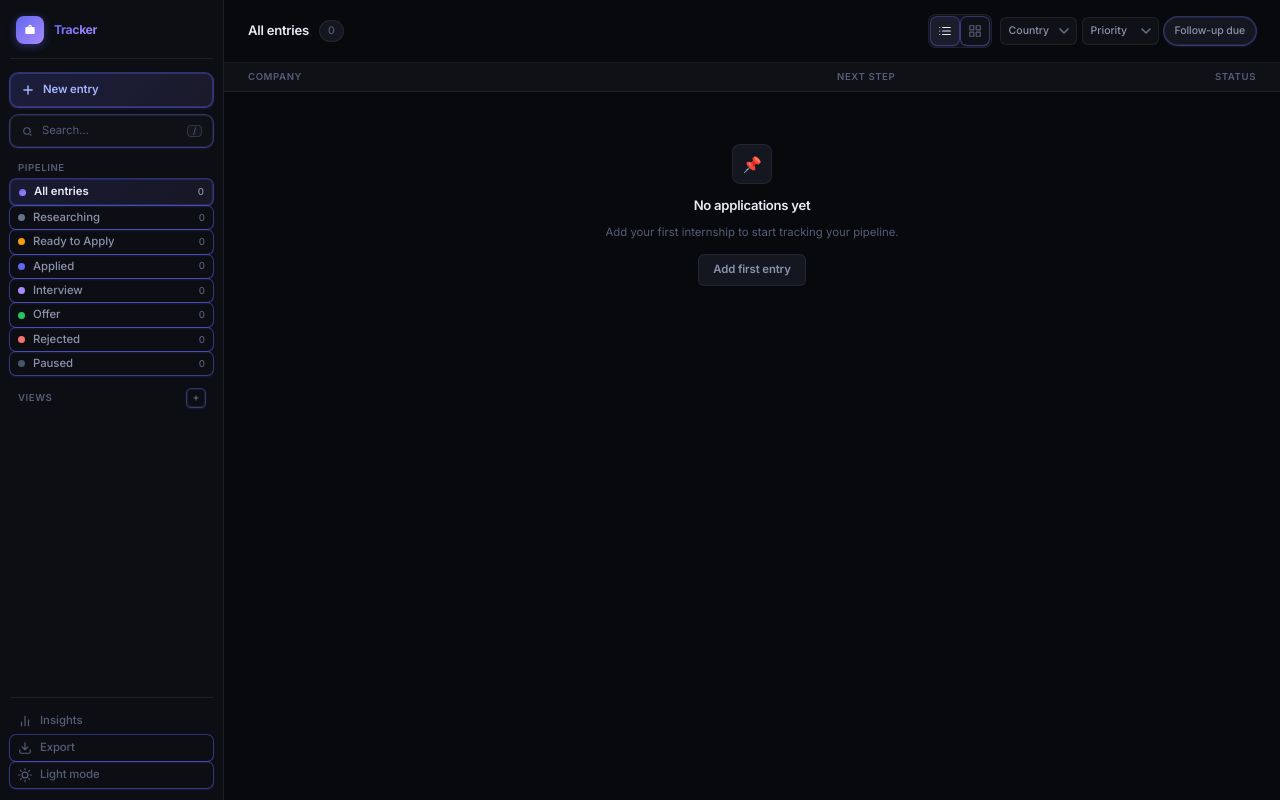
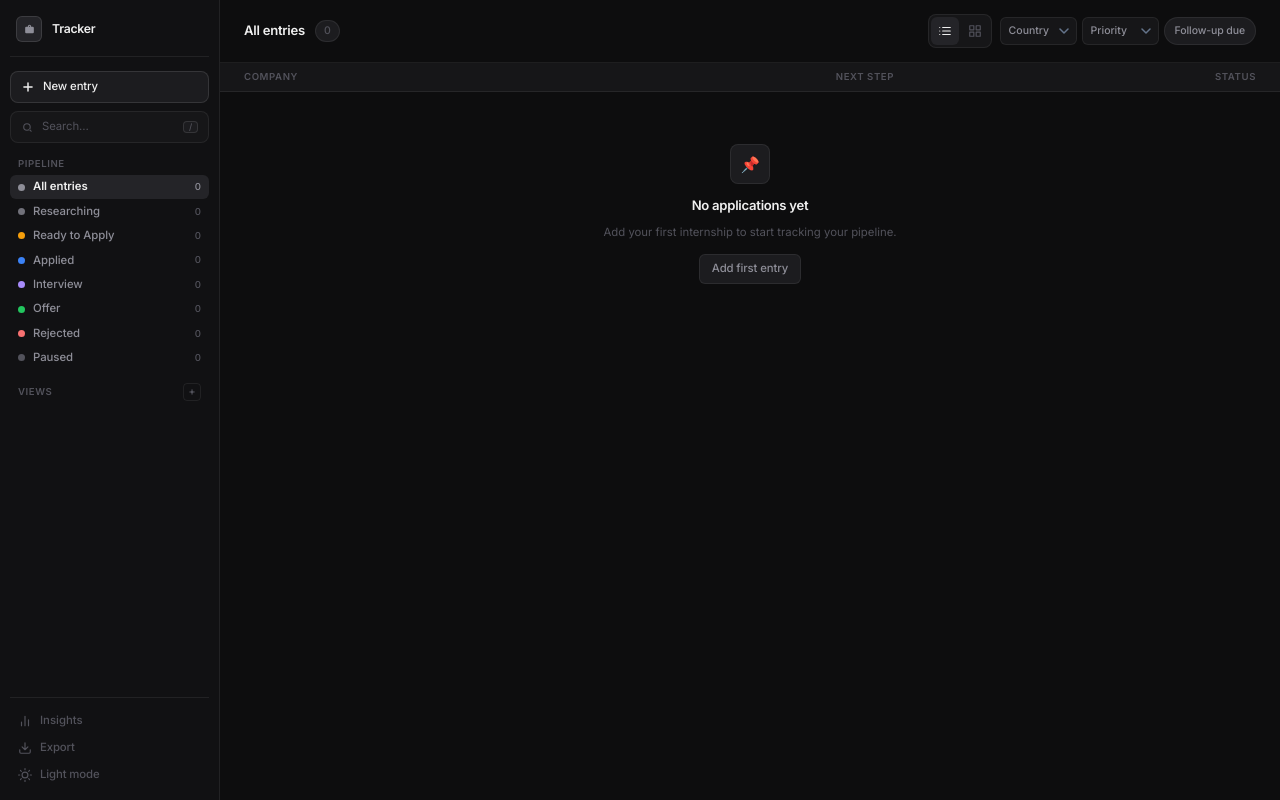
Before and after one commit to emreeilhan/intwus, a website: page public/index.html in a window 1280 px wide. Drawn offline with Linux system fonts and the light colour scheme; no server answers.

Commit message:
Strip overdone effects — clean flat UI inspired by OpenAI/Claude
- Removed all gradient fills from buttons, brand, nav active states
- Brand icon: simple bordered box, plain text (no clip gradient)
- Primary button: flat white fill on dark bg, no shadows/glows
- Sidebar add button: neutral flat ghost style
- Active nav: simple surface-3 tint, no gradient border
- Focus rings: single clean accent-blue-soft glow, no double ring
- Filter chip active: simple surface tint
- Overlays/drawer: line-strong border, no color tint
- Palette shift: near-black #0d0d0e bg (OpenAI), warm off-white light mode (Claude)
- Charts: flat solid fills, no gradients

Co-Authored-By: Claude Sonnet 4.6 <noreply@anthropic.com>

```diff
--- a/public/css/base.css
+++ b/public/css/base.css
@@ -8,54 +8,48 @@
 :root {
   color-scheme: dark;
 
-  /* Surfaces */
-  --bg:        #08090d;
-  --sidebar-bg:#0c0e14;
-  --surface:   #0f1117;
-  --surface-2: #141720;
-  --surface-3: #1a1e2a;
-  --surface-4: #202435;
+  /* Surfaces — near-black, OpenAI-style */
+  --bg:        #0d0d0e;
+  --sidebar-bg:#111113;
+  --surface:   #161618;
+  --surface-2: #1c1c1f;
+  --surface-3: #242428;
+  --surface-4: #2c2c31;
 
   /* Text */
-  --ink:       #e8eaf2;
-  --ink-2:     #8b92ab;
-  --muted:     #555d77;
+  --ink:   #efefef;
+  --ink-2: #8e8e98;
+  --muted: #52525b;
 
   /* Borders */
   --line:        rgba(255,255,255,0.07);
-  --line-strong: rgba(255,255,255,0.13);
-  --line-subtle: rgba(255,255,255,0.035);
+  --line-strong: rgba(255,255,255,0.11);
+  --line-subtle: rgba(255,255,255,0.03);
 
-  /* Accent — indigo/violet */
-  --accent:           #e8eaf2;
-  --accent-soft:      rgba(232,234,242,0.06);
-  --accent-blue:      #6366f1;
-  --accent-blue-soft: rgba(99,102,241,0.14);
-  --accent-blue-glow: rgba(99,102,241,0.25);
-
-  /* Brand gradient */
-  --brand-gradient: linear-gradient(135deg, #6366f1 0%, #a78bfa 100%);
-  --brand-gradient-soft: linear-gradient(135deg, rgba(99,102,241,0.18) 0%, rgba(167,139,250,0.10) 100%);
+  /* Accent — clean, flat, no gradients */
+  --accent:           #efefef;
+  --accent-soft:      rgba(239,239,239,0.05);
+  --accent-blue:      #0a84ff;
+  --accent-blue-soft: rgba(10,132,255,0.1);
 
   /* Status */
-  --status-researching: #64748b;
+  --status-researching: #71717a;
   --status-ready:       #f59e0b;
-  --status-applied:     #6366f1;
+  --status-applied:     #3b82f6;
   --status-interview:   #a78bfa;
   --status-offer:       #22c55e;
   --status-rejected:    #f87171;
-  --status-paused:      #475569;
+  --status-paused:      #52525b;
 
   /* Priority */
   --pri-high:   #f87171;
   --pri-medium: #fbbf24;
-  --pri-low:    #6366f1;
+  --pri-low:    #3b82f6;
 
-  /* Shadows */
-  --shadow:      0 0 0 1px rgba(0,0,0,0.6), 0 8px 28px rgba(0,0,0,0.5);
-  --shadow-soft: 0 0 0 1px rgba(0,0,0,0.4), 0 4px 14px rgba(0,0,0,0.25);
-  --shadow-lg:   0 0 0 1px rgba(0,0,0,0.7), 0 24px 64px rgba(0,0,0,0.7), 0 0 0 1px rgba(99,102,241,0.06);
-  --shadow-accent: 0 0 16px rgba(99,102,241,0.2);
+  /* Shadows — clean depth, no color tints */
+  --shadow:      0 0 0 1px rgba(0,0,0,0.5), 0 4px 16px rgba(0,0,0,0.4);
+  --shadow-soft: 0 0 0 1px rgba(0,0,0,0.3), 0 2px 8px rgba(0,0,0,0.2);
+  --shadow-lg:   0 0 0 1px rgba(0,0,0,0.6), 0 16px 48px rgba(0,0,0,0.6);
 
   /* Radii */
   --radius-xs: 4px;
@@ -65,39 +59,35 @@
   --radius-xl: 16px;
 
   /* Sidebar */
-  --sidebar-w: 224px;
+  --sidebar-w: 220px;
 
   /* Motion */
-  --ease: 150ms cubic-bezier(0.16, 1, 0.3, 1);
-  --ease-fast: 80ms cubic-bezier(0.16, 1, 0.3, 1);
-  --ease-spring: 320ms cubic-bezier(0.34, 1.56, 0.64, 1);
+  --ease: 140ms cubic-bezier(0.16, 1, 0.3, 1);
+  --ease-fast: 80ms ease;
 }
 
-/* Light theme */
+/* Light theme — warm off-white, Claude-style */
 :root[data-theme="light"] {
   color-scheme: light;
-  --bg:        #f5f6fa;
-  --sidebar-bg:#eef0f6;
+  --bg:        #f7f7f8;
+  --sidebar-bg:#f0f0f2;
   --surface:   #ffffff;
-  --surface-2: #f1f2f8;
-  --surface-3: #e8eaf4;
-  --surface-4: #dfe2ef;
-  --ink:       #0f1020;
-  --ink-2:     #3a3f5c;
-  --muted:     #7178a0;
+  --surface-2: #f3f3f5;
+  --surface-3: #eaeaed;
+  --surface-4: #e0e0e4;
+  --ink:       #0c0c0d;
+  --ink-2:     #3f3f46;
+  --muted:     #71717a;
   --line:        rgba(0,0,0,0.07);
-  --line-strong: rgba(0,0,0,0.13);
+  --line-strong: rgba(0,0,0,0.11);
   --line-subtle: rgba(0,0,0,0.03);
-  --accent:           #0f1020;
-  --accent-soft:      rgba(15,16,32,0.06);
-  --accent-blue:      #5558e3;
-  --accent-blue-soft: rgba(85,88,227,0.1);
-  --accent-blue-glow: rgba(85,88,227,0.2);
-  --brand-gradient-soft: linear-gradient(135deg, rgba(85,88,227,0.12) 0%, rgba(139,92,246,0.07) 100%);
-  --shadow:      0 0 0 1px rgba(0,0,0,0.06), 0 4px 16px rgba(0,0,0,0.09);
-  --shadow-soft: 0 0 0 1px rgba(0,0,0,0.04), 0 2px 8px rgba(0,0,0,0.06);
-  --shadow-lg:   0 0 0 1px rgba(0,0,0,0.08), 0 12px 40px rgba(0,0,0,0.13);
-  --shadow-accent: 0 0 12px rgba(85,88,227,0.15);
+  --accent:      #0c0c0d;
+  --accent-soft: rgba(12,12,13,0.05);
+  --accent-blue: #0070f3;
+  --accent-blue-soft: rgba(0,112,243,0.08);
+  --shadow:      0 0 0 1px rgba(0,0,0,0.05), 0 4px 12px rgba(0,0,0,0.07);
+  --shadow-soft: 0 0 0 1px rgba(0,0,0,0.04), 0 2px 6px rgba(0,0,0,0.05);
+  --shadow-lg:   0 0 0 1px rgba(0,0,0,0.07), 0 12px 36px rgba(0,0,0,0.1);
 }
 
 
@@ -154,28 +144,23 @@ body {
 }
 
 .brand-icon {
-  width: 28px;
-  height: 28px;
-  border-radius: var(--radius-md);
-  background: var(--brand-gradient);
-  border: none;
+  width: 26px;
+  height: 26px;
+  border-radius: var(--radius-sm);
+  background: var(--surface-3);
+  border: 1px solid var(--line-strong);
   display: grid;
   place-items: center;
-  color: #fff;
+  color: var(--ink-2);
   flex-shrink: 0;
-  box-shadow: 0 2px 8px rgba(99,102,241,0.4);
 }
-.brand-icon svg { width: 14px; height: 14px; fill: currentColor; }
+.brand-icon svg { width: 13px; height: 13px; fill: currentColor; }
 
 .brand-name {
-  font-weight: 700;
+  font-weight: 600;
   font-size: 0.875rem;
-  letter-spacing: -0.03em;
+  letter-spacing: -0.02em;
   color: var(--ink);
-  background: var(--brand-gradient);
-  -webkit-background-clip: text;
-  -webkit-text-fill-color: transparent;
-  background-clip: text;
 }
 
 /* Primary add button */
@@ -184,31 +169,21 @@ body {
   align-items: center;
   gap: 8px;
   width: 100%;
-  padding: 8px 10px;
-  border: 1px solid rgba(99,102,241,0.3);
+  padding: 7px 10px;
+  border: 1px solid var(--line-strong);
   border-radius: var(--radius-md);
-  background: var(--brand-gradient-soft);
-  color: #a5b4fc;
-  font: 600 0.8125rem/1 'Inter', sans-serif;
+  background: var(--surface-2);
+  color: var(--ink);
+  font: 500 0.8125rem/1 'Inter', sans-serif;
   cursor: pointer;
   margin-bottom: 8px;
-  min-height: 34px;
-  transition: background var(--ease), border-color var(--ease), box-shadow var(--ease);
+  min-height: 32px;
+  transition: background var(--ease), border-color var(--ease);
 }
 .sidebar-add:hover {
-  background: linear-gradient(135deg, rgba(99,102,241,0.22) 0%, rgba(167,139,250,0.14) 100%);
-  border-color: rgba(99,102,241,0.5);
-  box-shadow: 0 0 0 3px var(--accent-blue-soft);
+  background: var(--surface-3);
+  border-color: var(--line-strong);
   transform: none;
-}
-:root[data-theme="light"] .sidebar-add {
-  background: var(--brand-gradient-soft);
-  color: #5558e3;
-  border-color: rgba(85,88,227,0.25);
-}
-:root[data-theme="light"] .sidebar-add:hover {
-  background: linear-gradient(135deg, rgba(85,88,227,0.15) 0%, rgba(139,92,246,0.08) 100%);
-  border-color: rgba(85,88,227,0.4);
 }
 
 /* Search trigger (looks like a muted input) */
@@ -303,14 +278,9 @@ body {
 }
 .sidebar-nav-item:hover { color: var(--ink); background: var(--surface-2); transform: none; box-shadow: none; }
 .sidebar-nav-item.active {
-  background: linear-gradient(135deg, rgba(99,102,241,0.14) 0%, rgba(167,139,250,0.08) 100%);
-  border: 1px solid rgba(99,102,241,0.2);
+  background: var(--surface-3);
   color: var(--ink);
   font-weight: 600;
-}
-:root[data-theme="light"] .sidebar-nav-item.active {
-  background: linear-gradient(135deg, rgba(85,88,227,0.1) 0%, rgba(139,92,246,0.06) 100%);
-  border-color: rgba(85,88,227,0.18);
 }
 
 .nav-dot {
@@ -319,7 +289,7 @@ body {
   border-radius: 50%;
   flex-shrink: 0;
 }
-.nav-dot.dot-all         { background: linear-gradient(135deg, #6366f1, #a78bfa); }
+.nav-dot.dot-all         { background: var(--ink-2); }
 .nav-dot.dot-researching { background: var(--status-researching); }
 .nav-dot.dot-ready       { background: var(--status-ready); }
 .nav-dot.dot-applied     { background: var(--status-applied); }
@@ -493,7 +463,7 @@ body {
   transition: all var(--ease);
 }
 .filter-chip:hover { border-color: var(--line-strong); color: var(--ink); transform: none; }
-.filter-chip.active { border-color: var(--accent-blue); background: var(--accent-blue-soft); color: #a5b4fc; box-shadow: 0 0 0 3px var(--accent-blue-soft); }
+.filter-chip.active { border-color: var(--line-strong); background: var(--surface-3); color: var(--ink); }
 
 /* Inline search */
 .inline-search {
@@ -776,42 +746,39 @@ button {
   display: inline-flex;
   align-items: center;
   gap: 6px;
-  border: 1px solid transparent;
+  border: 1px solid var(--line-strong);
   border-radius: var(--radius-sm);
-  padding: 7px 14px;
-  font: 600 0.8125rem/1 'Inter', sans-serif;
-  background: var(--brand-gradient);
-  color: #fff;
+  padding: 7px 12px;
+  font: 500 0.8125rem/1 'Inter', sans-serif;
+  background: var(--ink);
+  color: var(--bg);
   cursor: pointer;
-  min-height: 32px;
+  min-height: 30px;
   letter-spacing: -0.01em;
-  transition: opacity var(--ease), box-shadow var(--ease), transform var(--ease-fast);
+  transition: opacity var(--ease), transform var(--ease-fast);
   white-space: nowrap;
-  box-shadow: 0 1px 3px rgba(99,102,241,0.3), 0 0 0 1px rgba(99,102,241,0.4);
 }
-button:hover { opacity: 0.9; box-shadow: 0 4px 12px rgba(99,102,241,0.35), 0 0 0 1px rgba(99,102,241,0.5); }
+button:hover { opacity: 0.85; }
 button:active { opacity: 1; transform: scale(0.98); }
 
 .ghost-btn {
   background: var(--surface-2);
   color: var(--ink-2);
   border-color: var(--line);
-  box-shadow: none;
 }
-.ghost-btn:hover { background: var(--surface-3); color: var(--ink); border-color: var(--line-strong); box-shadow: none; }
+.ghost-btn:hover { background: var(--surface-3); color: var(--ink); border-color: var(--line-strong); }
 
 .icon-btn {
   width: 28px; height: 28px;
   padding: 0;
-  background: var(--surface-2);
+  background: transparent;
   color: var(--muted);
-  border-color: var(--line);
+  border-color: transparent;
   border-radius: var(--radius-sm);
   display: grid;
   place-items: center;
-  box-shadow: none;
 }
-.icon-btn:hover { color: var(--ink); background: var(--surface-3); box-shadow: none; }
+.icon-btn:hover { color: var(--ink); background: var(--surface-2); }
 .icon-btn svg { width: 14px; height: 14px; fill: currentColor; }
 
 /* ============================================================ INPUTS */
@@ -827,8 +794,8 @@ input, select, textarea {
 }
 input:focus, select:focus, textarea:focus {
   outline: none;
-  border-color: var(--accent-blue);
-  box-shadow: 0 0 0 3px var(--accent-blue-soft), 0 0 0 1px var(--accent-blue);
+  border-color: var(--line-strong);
+  box-shadow: 0 0 0 3px var(--accent-blue-soft);
 }
 select {
   appearance: none;
@@ -865,11 +832,10 @@ label {
 
 .overlay-card {
   background: var(--surface);
-  border: 1px solid rgba(99,102,241,0.15);
+  border: 1px solid var(--line-strong);
   border-radius: var(--radius-xl);
   box-shadow: var(--shadow-lg);
 }
-:root[data-theme="light"] .overlay-card { border-color: rgba(85,88,227,0.12); }
 .overlay-card--form {
   width: min(420px, calc(100vw - 24px));
   max-height: calc(100vh - 40px);
@@ -931,7 +897,7 @@ label {
 .drawer {
   width: min(400px, calc(100vw - 20px));
   background: var(--surface);
-  border: 1px solid rgba(99,102,241,0.15);
+  border: 1px solid var(--line-strong);
   border-radius: var(--radius-xl) 0 0 var(--radius-xl);
   box-shadow: var(--shadow-lg);
   padding: 20px;
@@ -992,14 +958,14 @@ label {
 :root[data-theme="light"] .table-row:hover { background: #f3f4f6; }
 :root[data-theme="light"] .status-researching   { border-color: rgba(100,116,139,0.3);  background-color: rgba(100,116,139,0.06); color: #475569; }
 :root[data-theme="light"] .status-ready-to-apply{ border-color: rgba(245,158,11,0.35);  background-color: rgba(245,158,11,0.07);  color: #b45309; }
-:root[data-theme="light"] .status-applied       { border-color: rgba(85,88,227,0.3);   background-color: rgba(85,88,227,0.07);   color: #5558e3; }
+:root[data-theme="light"] .status-applied       { border-color: rgba(59,130,246,0.3);  background-color: rgba(59,130,246,0.07); color: #2563eb; }
 :root[data-theme="light"] .status-interview     { border-color: rgba(139,92,246,0.3);  background-color: rgba(139,92,246,0.07);  color: #7c3aed; }
 :root[data-theme="light"] .status-offer         { border-color: rgba(34,197,94,0.3);   background-color: rgba(34,197,94,0.07);   color: #16a34a; }
 :root[data-theme="light"] .status-rejected      { border-color: rgba(239,68,68,0.3);   background-color: rgba(239,68,68,0.07);   color: #dc2626; }
 :root[data-theme="light"] .status-paused        { border-color: rgba(71,85,105,0.3);   background-color: rgba(71,85,105,0.06);   color: #475569; }
-:root[data-theme="light"] .priority-high   { color: #dc2626; border-color: rgba(239,68,68,0.25); background: rgba(239,68,68,0.07); }
+:root[data-theme="light"] .priority-high   { color: #dc2626; border-color: rgba(239,68,68,0.25);  background: rgba(239,68,68,0.07);  }
 :root[data-theme="light"] .priority-medium { color: #b45309; border-color: rgba(245,158,11,0.25); background: rgba(245,158,11,0.07); }
-:root[data-theme="light"] .priority-low    { color: #5558e3; border-color: rgba(85,88,227,0.22); background: rgba(85,88,227,0.07); }
+:root[data-theme="light"] .priority-low    { color: #2563eb; border-color: rgba(59,130,246,0.22);  background: rgba(59,130,246,0.07); }
 
 .table-row:focus-within { background: color-mix(in srgb, var(--accent-blue-soft) 40%, transparent); }
 
```
Also changed, not shown: public/css/charts.css (+13 -13 lines).
